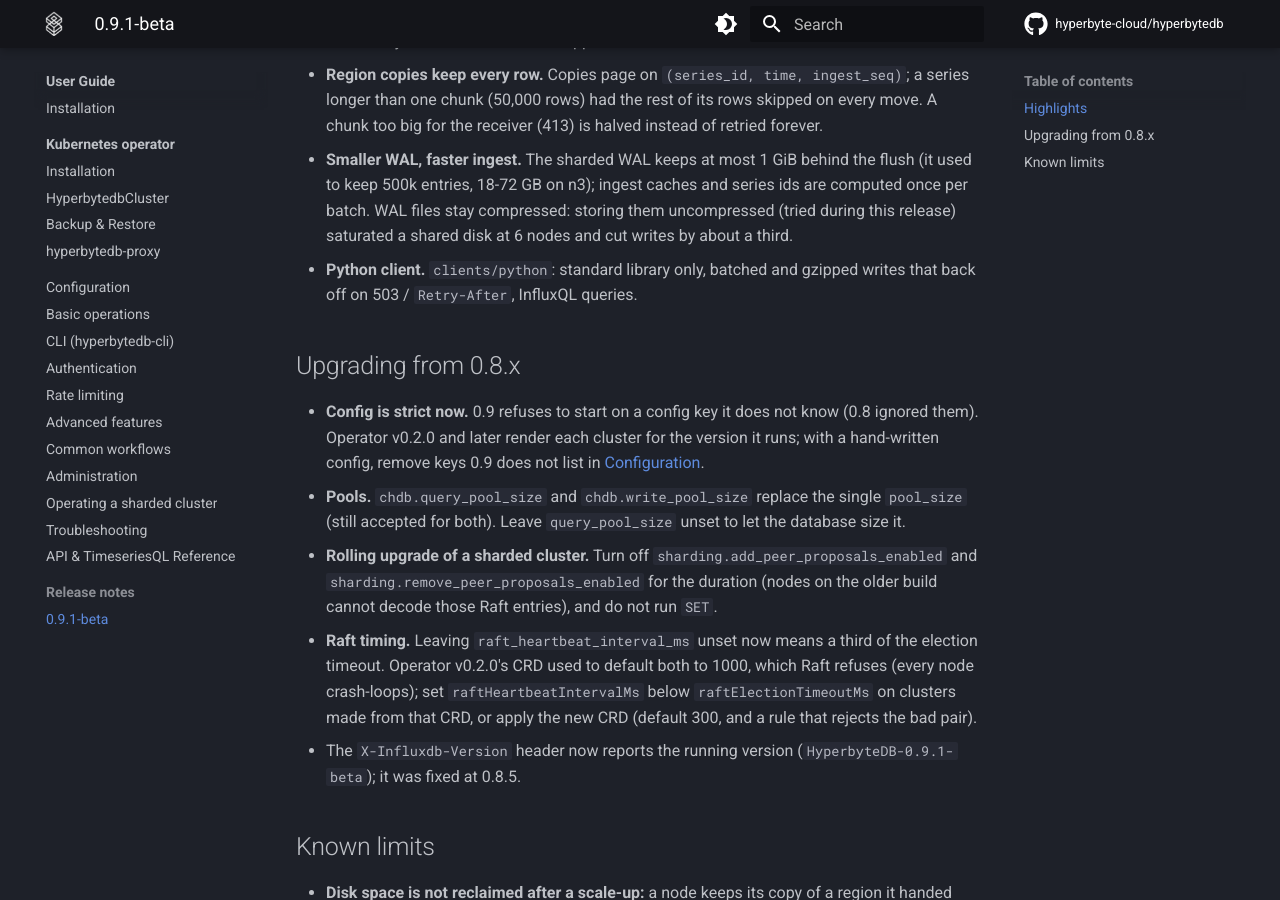
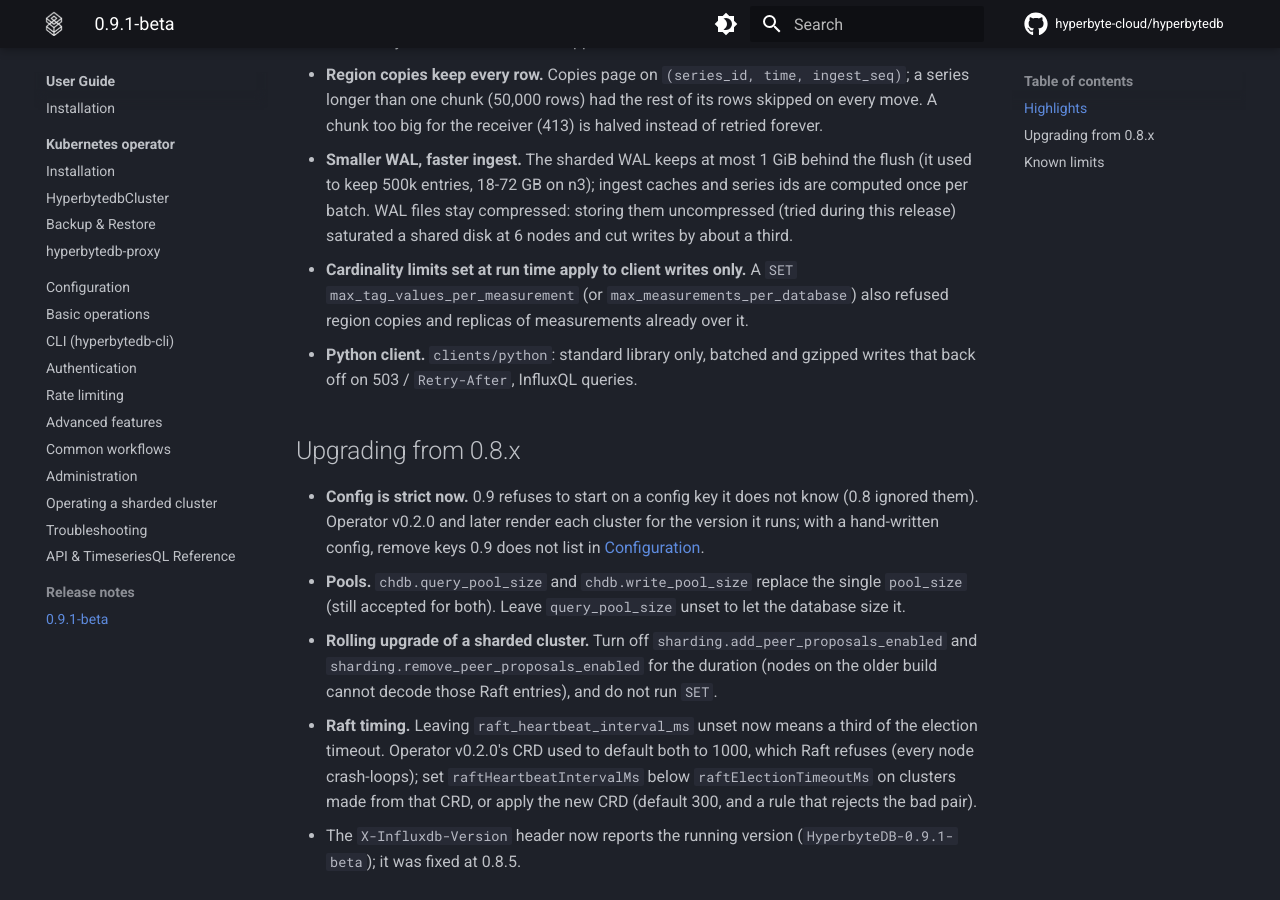
Before and after one commit to hyperbyte-cloud/hyperbytedb, an MkDocs documentation site: the page built from docs/user-guide/release-notes-0.9.1-beta.md, in a window 1280 px wide and 900 px high, scrolled down 1471 px. Built offline with MkDocs 1.6.1 and Material for MkDocs 9.7.7, drawn with Linux system fonts in a browser that asks for light colours; comment, search, counter and statistics services are not loaded.

Commit message:
docs: cardinality limits set at run time apply to client writes

```diff
--- a/docs/user-guide/release-notes-0.9.1-beta.md
+++ b/docs/user-guide/release-notes-0.9.1-beta.md
@@ -65,6 +65,9 @@ For what to expect when running it (timings, failure modes, metrics), see
   series ids are computed once per batch. WAL files stay compressed: storing
   them uncompressed (tried during this release) saturated a shared disk at
   6 nodes and cut writes by about a third.
+- **Cardinality limits set at run time apply to client writes only.** A
+  `SET max_tag_values_per_measurement` (or `max_measurements_per_database`)
+  also refused region copies and replicas of measurements already over it.
 - **Python client.** `clients/python`: standard library only, batched and
   gzipped writes that back off on 503 / `Retry-After`, InfluxQL queries.
 
```
Also changed, not shown: docs/user-guide/reference.md (+4 -0 lines).
